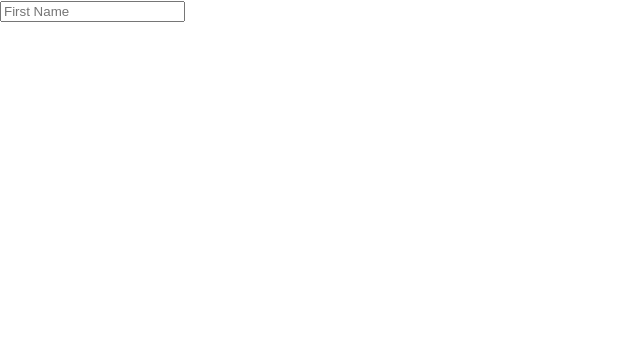
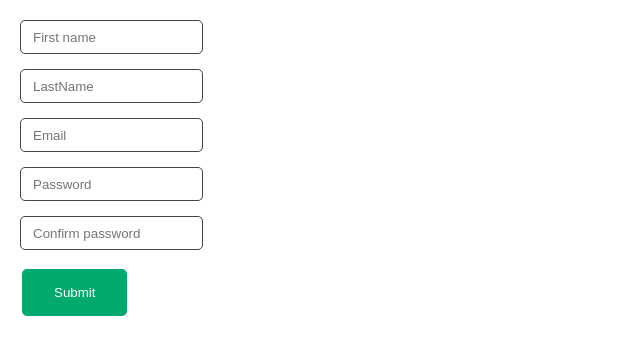
Before and after one commit to NoahRobit72/ReactTest, a React (Create React App) app in the folder research-app/: page /login in a window 1280 px wide. Shown: the top 354 px of the page, without its empty margins (0-640 px from the left). Built offline with nearby package versions, Linux system fonts and the light colour scheme.

Commit message:
working on login page

```diff
--- a/research-app/src/App.js
+++ b/research-app/src/App.js
@@ -4,7 +4,7 @@ import Home from "./pages/Home"
 import LabReviews from './pages/LabReviews';
 import LabsBU from "./pages/LabPages/LabsBU"
 import LabsMIT from "./pages/LabPages/LabsMIT"
-import LoginPage from "./pages/LoginPage"
+import LoginPage from "./pages/LoginPages/LoginPage"
 import LabsNU from './pages/LabPages/LabsNU';
 
 
--- /dev/null
+++ b/research-app/src/css/LoginPage.css
@@ -0,0 +1,25 @@
+input {
+    margin-bottom: 15px;
+    height: 30px;
+    text-indent: 10px;
+    border: 1px solid #444;
+    border-radius: 5px;
+    display: block;
+}
+
+.formLogin{
+    padding-top: 20px;
+    padding-left: 20px;
+}
+
+button{
+    background-color: #04AA6D;
+    border: none;
+    color: white;
+    padding: 16px 32px;
+    text-decoration: none;
+    margin: 4px 2px;
+    cursor: pointer;
+    border-radius: 5px;
+
+}
--- a/research-app/src/pages/LoginPage.js
+++ /dev/null
@@ -1,21 +0,0 @@
-import React from "react"
-
-export default function LabsBU() {
-    const [firstName, setFirstName] = React.useState("")
-
-    console.log(firstName)
-
-    function handleChange(event) {
-        setFirstName(event.targer.value);
-    }
-
-    return (
-    <form>
-        <input
-            type="text"
-            placeholder="First Name"
-            onChange = {handleChange}
-        />
-    </form>
-    )
-}
--- /dev/null
+++ b/research-app/src/pages/LoginPages/LoginPage.js
@@ -0,0 +1,68 @@
+import React from "react"
+import "../../css/LoginPage.css"
+
+
+export default function LabsBU() {
+    const [formData, setFormData] = React.useState({
+        firstName: "", lastName: "", email: "", password: "", password2: ""
+    })
+
+    // Parse the inputs and same them to variables
+    function handleChange(event) {
+        setFormData(prevFormData => {
+            return {
+                ...prevFormData,
+                [event.target.name]: event.target.value
+            }
+        })
+    }
+
+    // what actions to take when we submit
+    function handleSubmit(event) {
+        event.preventDefault();// dont refresh the page
+        console.log(formData)
+    }
+
+    return (
+    <div className="formLogin">
+        <form onSubmit={handleSubmit}>
+            <input
+                type="text"
+                placeholder="First name"
+                onChange = {handleChange}
+                name="firstName"
+                value={formData.firstName}
+            />
+            <input
+                type="text"
+                placeholder="LastName"
+                onChange = {handleChange}
+                name="lastName"
+                value={formData.lastName}
+            />
+            <input
+                type="text"
+                placeholder="Email"
+                onChange = {handleChange}
+                name="email"
+                value={formData.email}
+            />
+            <input
+                type="password"
+                placeholder="Password"
+                onChange = {handleChange}
+                name="password"
+                value={formData.password}
+            />
+            <input
+                type="password"
+                placeholder="Confirm password"
+                onChange = {handleChange}
+                name="password2"
+                value={formData.password2}
+            />
+            <button>Submit</button>
+        </form>
+    </div>
+    )
+}
--- /dev/null
+++ b/research-app/src/pages/LoginPages/TestSave.js
@@ -0,0 +1,5 @@
+// This file will take input arguments and write them to a json file somewhere
+
+export function writeData(event){
+    console.log(event);
+}
```
